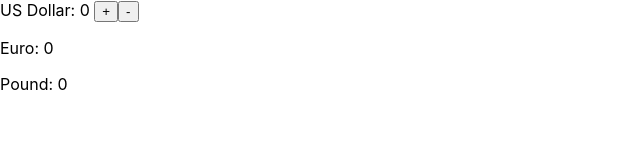
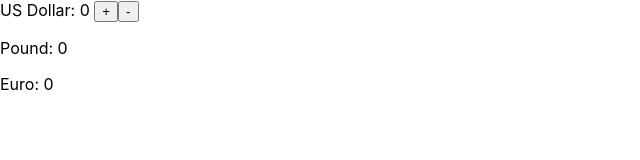
Before and after one commit to myorg/currency, a React (Create React App) app: page / in a window 1280 px wide. Shown: the top 160 px of the page, without its empty margins (0-640 px from the left). Built offline with nearby package versions, Linux system fonts and the light colour scheme.

Commit message:
Refactored to use render props

```diff
--- /dev/null
+++ b/src/Amount.js
@@ -0,0 +1,38 @@
+import React, { Component } from 'react';
+
+class Amount extends Component {
+  constructor(props) {
+    super(props);
+
+    this.state = {
+      amount: 0,
+    };
+  }
+
+  onIncrement = () => {
+    this.setState(state => ({ amount: state.amount + 1 }));
+  };
+
+  onDecrement = () => {
+    this.setState(state => ({ amount: state.amount - 1 }));
+  };
+
+  render() {
+    return (
+      <div>
+        <span>US Dollar: {this.state.amount} </span>
+
+        <button type="button" onClick={this.onIncrement}>
+          +
+        </button>
+        <button type="button" onClick={this.onDecrement}>
+          -
+        </button>
+
+        {this.props.children(this.state.amount)}
+      </div>
+    );
+  }
+}
+
+export default Amount;
--- a/src/App.js
+++ b/src/App.js
@@ -1,54 +1,19 @@
 import React, { Component } from 'react';
 import './App.css';
+import Amount from './Amount';
 
-class App extends Component {
-  constructor(props) {
-    super(props);
-
-    this.state = {
-      amount: 0,
-    };
-  }
-
-  onIncrement = () => {
-    this.setState(state => ({ amount: state.amount + 1 }));
-  };
-
-  onDecrement = () => {
-    this.setState(state => ({ amount: state.amount - 1 }));
-  };
-
-  render() {
-    return (
+const App = () => (
+  <Amount>
+    {amount => (
       <div>
-        <Amount
-          amount={this.state.amount}
-          onIncrement={this.onIncrement}
-          onDecrement={this.onDecrement}
-        />
-
-        <Euro amount={this.state.amount} />
-        <Pound amount={this.state.amount} />
+        <Pound amount={amount} />
+        <Euro amount={amount} />
       </div>
-    );
-  }
-}
+    )}
+  </Amount>
+);
 
 const Euro = ({ amount }) => <p>Euro: {amount * 0.86}</p>;
-
 const Pound = ({ amount }) => <p>Pound: {amount * 0.76}</p>;
 
-const Amount = ({ amount, onIncrement, onDecrement }) => (
-  <div>
-    <span>US Dollar: {amount} </span>
-
-    <button type="button" onClick={onIncrement}>
-      +
-    </button>
-    <button type="button" onClick={onDecrement}>
-      -
-    </button>
-  </div>
-);
-
 export default App;
```
